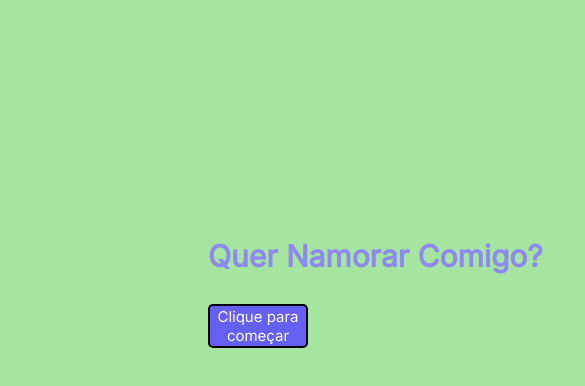
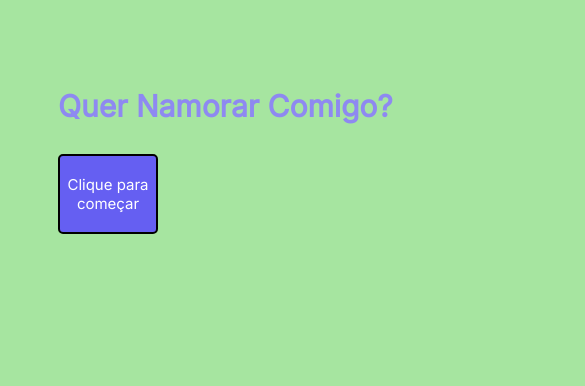
Before and after one commit to CJFurious/QuerNamorarTikTok, a plain HTML site: page index.html in a window 390 px wide. Shown: the top 386 px of the page, 585 px wide, since content can reach past the window. Drawn offline with nearby package versions, Linux system fonts and the light colour scheme.

Commit message:
Adicionado responsividade para dispositivos max 768px/mobile

```diff
--- a/style.css
+++ b/style.css
@@ -37,3 +37,22 @@ button {
 #change:hover {
   cursor: pointer;
 }
+
+@media screen and (max-width: 768px) {
+  body {
+    background: rgb(166, 229, 160);
+    background-size: cover;
+    color: white;
+    padding: 50px;
+  }
+  button {
+    background-color: #655ff2;
+    color: white;
+    width: 100px;
+    height: 80px;
+    position: absolute;
+    font-size: 15px;
+    border: solid 2px #000;
+    border-radius: 5px;
+  }
+}
```
